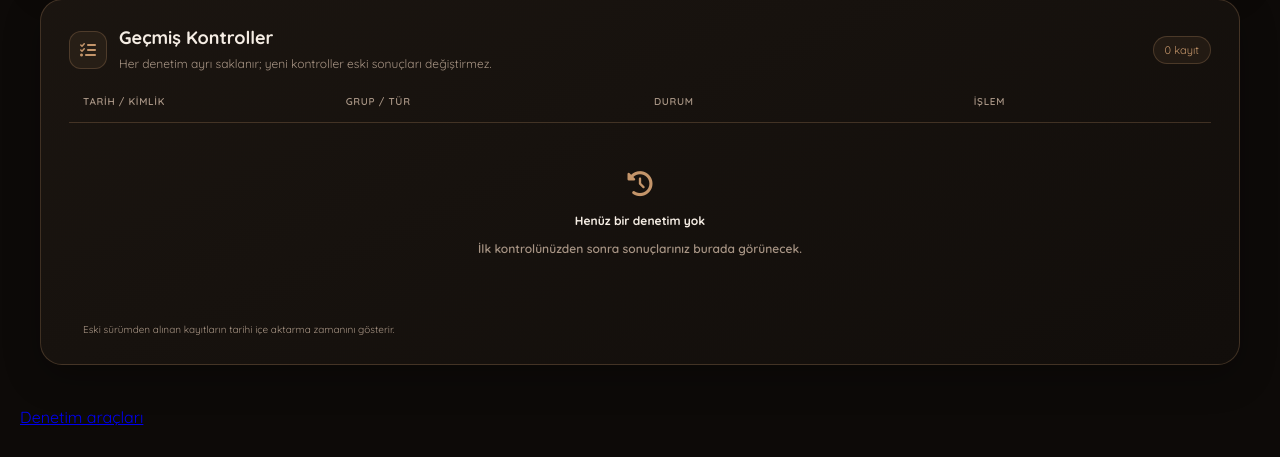
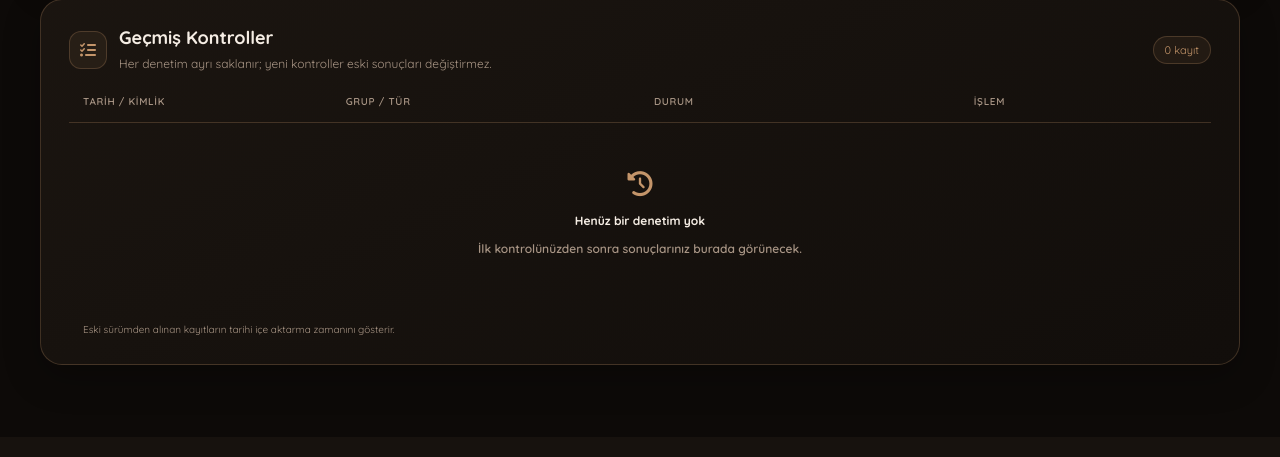
Before and after one commit to seghobs/kontrolv-new, a Flask app: page /history in a window 1280 px wide. Shown: the part 504-961 px from the top of the page. After the commit the page ends 875 px from the top, so only its background shows below. Run offline with Flask 3, Linux system fonts and the light colour scheme; data that the repository does not hold is empty; some libraries are stand-ins or nearby versions.

Commit message:
Remove duplicate unstyled tools link from history footer

```diff
--- a/templates/history.html
+++ b/templates/history.html
@@ -65,6 +65,6 @@
     <p class="history-footnote">Eski sürümden alınan kayıtların tarihi içe aktarma zamanını gösterir.</p>
     </section>
     <nav class="history-pagination">{% if page > 1 %}<a class="logout-btn" href="?page={{ page-1 }}">Önceki</a>{% endif %}{% if rows|length == 30 %}<a class="logout-btn" href="?page={{ page+1 }}">Sonraki</a>{% endif %}</nav>
-</main><nav><a href="/tools">Denetim araçları</a></nav>
+</main>
     {% include "_select_modal.html" %}
 </body></html>
```
